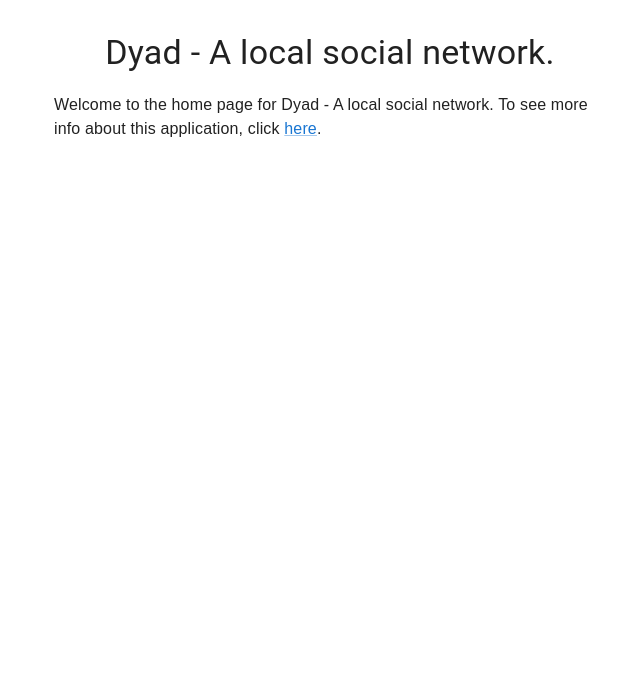
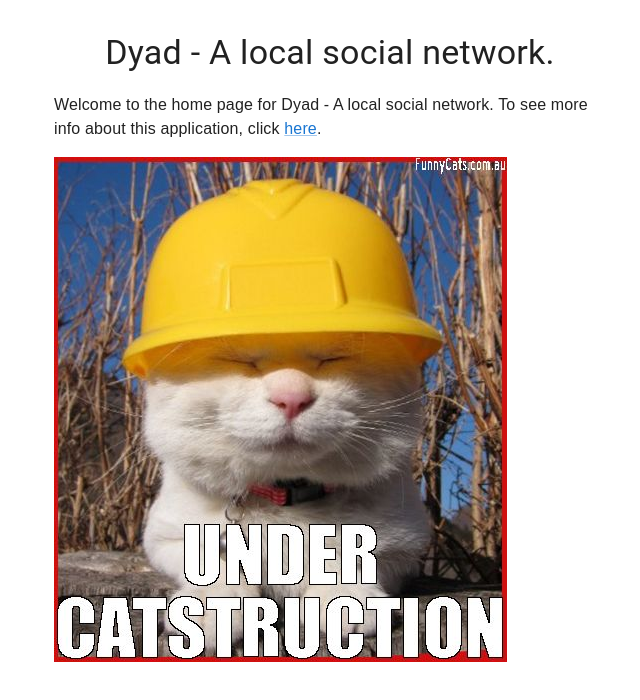
Before and after one commit to DyadSocial/dyad-web, a Next.js app in the folder dyad-web/: page / in a window 1280 px wide. Shown: the top 700 px of the page, without its empty margins (310-950 px from the left). Built offline with nearby package versions, Linux system fonts and the light colour scheme.

Commit message:
(assets/.., pages/index.js) add construction cat image

```diff
--- a/dyad-web/pages/index.js
+++ b/dyad-web/pages/index.js
@@ -4,7 +4,10 @@ import Box from "@mui/material/Box";
 import * as React from "react";
 import Link from "@mui/material/Link";
 import NextLink from "next/link";
+import Image from "next/image";
+import constructionPic from '../assets/constructioncat.jpeg';
 import styles from "../styles/Home.module.css";
+
 
 export default function Home() {
   return (
@@ -25,6 +28,7 @@ export default function Home() {
           </NextLink>
           .
         </p>
+        <Image src={constructionPic} alt="Site Under Construction (Cat wearing hardhat)" />
       </Container>
     </div>
   );
```
Also changed, not shown: dyad-web/assets/constructioncat.jpeg (added).
